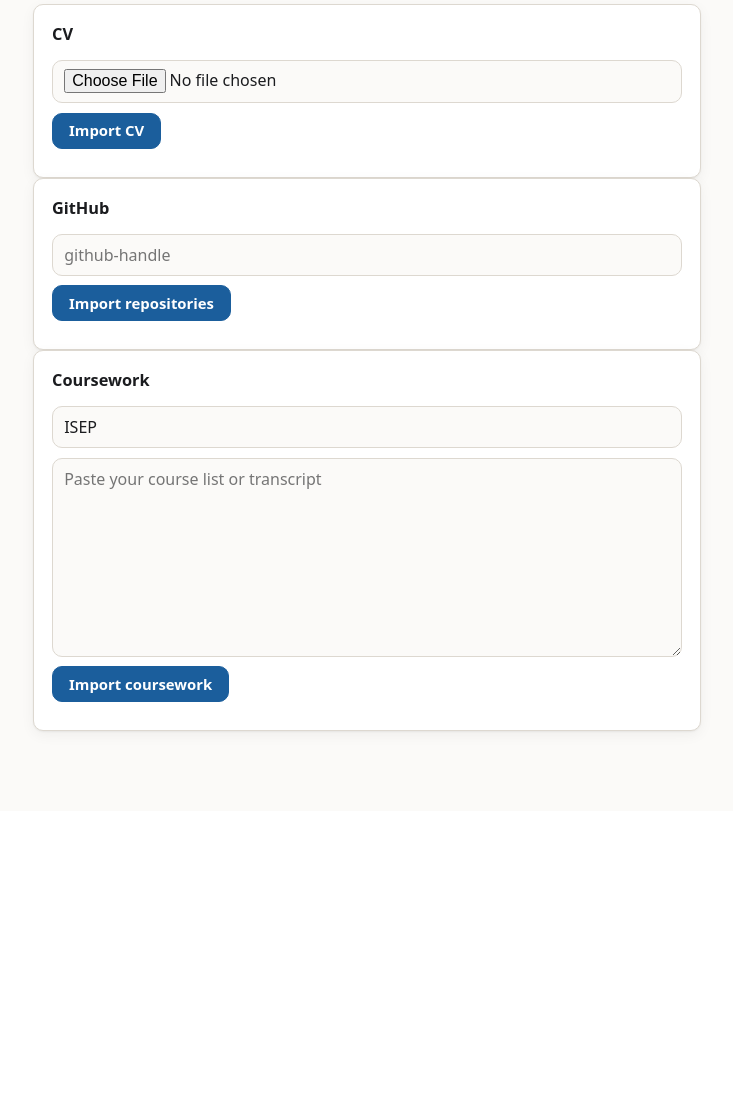
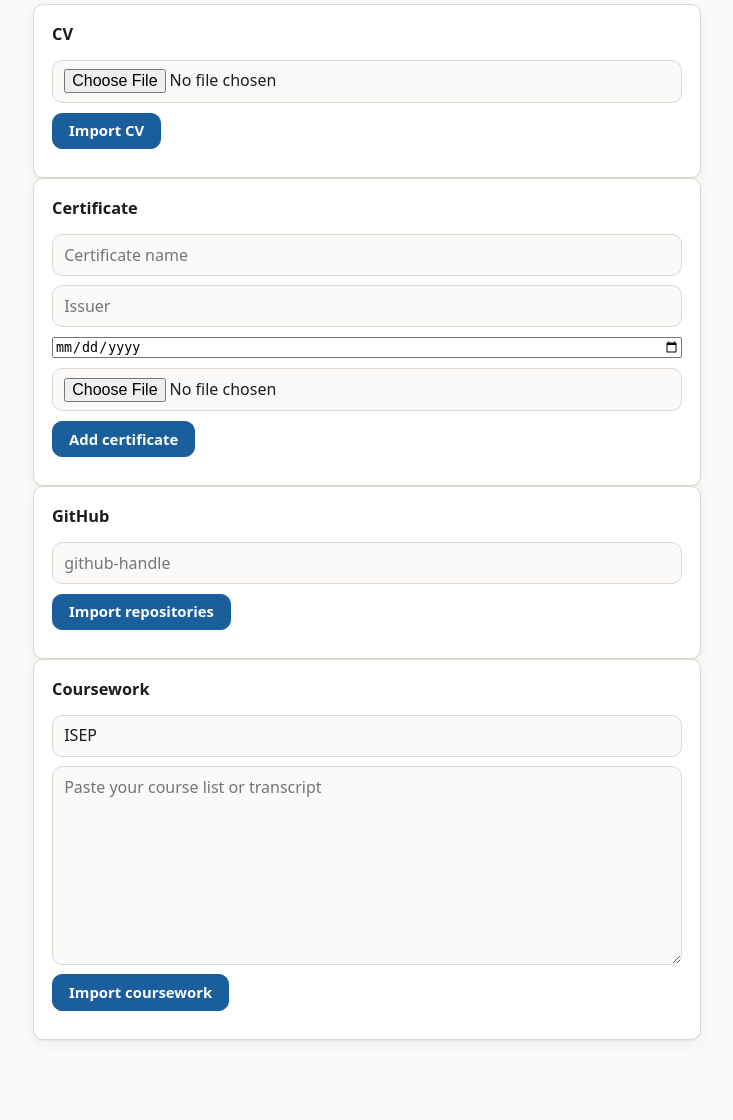
Before and after one commit to t0n-a/jobhunt, a FastAPI app: page /import in a window 1280 px wide. Shown: the part 228-1348 px from the top of the page, without its empty margins (273-1006 px from the left). Before the commit the page ends 964 px from the top, so only its background shows below. Run offline with FastAPI, Linux system fonts and the light colour scheme; parts of the project's set-up code (start-up, migrations or seed data) failed here and were passed over.

Commit message:
feat(growth): certificate upload as evidence; docs
Certificate form on /import saves the file under data_dir/certificates
and adds an unconfirmed COURSE atom the candidate confirms on /atoms.
README gains a Profile growth section.

Co-Authored-By: Claude Haiku 5.5 <noreply@anthropic.com>
Claude-Session: https://claude.ai/code/session_01XiAr3s8WUvZT13xqAW6qWA

```diff
--- a/src/jobhunt/web/app.py
+++ b/src/jobhunt/web/app.py
@@ -2,7 +2,7 @@ import os
 import shutil
 from collections import Counter
 from contextlib import contextmanager
-from datetime import UTC, datetime
+from datetime import UTC, date, datetime
 from pathlib import Path
 from urllib.parse import urlsplit
 
@@ -39,7 +39,7 @@ from jobhunt.matching.score import EmptyProfileError, score_job
 from jobhunt.profile.importers.coursework import import_coursework
 from jobhunt.profile.importers.cv import import_cv
 from jobhunt.profile.importers.github import import_github
-from jobhunt.profile.models import EvidenceAtom
+from jobhunt.profile.models import AtomKind, EvidenceAtom, Provenance
 from jobhunt.profile.store import AtomStore
 from jobhunt.tailor.models import Application, delete_bullet, edit_bullet, iter_bullets
 from jobhunt.tailor.pipeline import mark_applied, render_application, tailor_job
@@ -48,6 +48,7 @@ from jobhunt.web.flash import FLASH_COOKIE, flash, read_flash
 from jobhunt.web.home import home_state
 
 HERE = Path(__file__).parent
+CERTIFICATE_MAX_BYTES = 10 * 1024 * 1024
 
 
 @contextmanager
@@ -229,6 +230,61 @@ def create_app(config: Config) -> FastAPI:
 
         store.add_many(atoms)
         return _imported(len(atoms))
+
+    @app.post("/import/certificate")
+    def import_certificate_route(
+        name: str = Form(...),
+        issuer: str = Form(""),
+        issued_on: str = Form(""),
+        file: UploadFile = File(...),
+        store: AtomStore = Depends(get_store),
+    ):
+        raw_filename = file.filename or ""
+        suffix = Path(raw_filename).suffix.lower()
+        if suffix not in (".pdf", ".png", ".jpg", ".jpeg"):
+            raise HTTPException(
+                status_code=400,
+                detail=f"Unsupported certificate format: {suffix or '(no extension)'}",
+            )
+        started_on = None
+        if issued_on:
+            try:
+                started_on = date.fromisoformat(issued_on)
+            except ValueError as exc:
+                raise HTTPException(status_code=400, detail="issued_on must be YYYY-MM-DD") from exc
+
+        sanitized_name = Path(raw_filename).name
+        filename = sanitized_name if sanitized_name else f"certificate{suffix}"
+        certificates = config.data_dir / "certificates"
+        certificates.mkdir(parents=True, exist_ok=True)
+        target = certificates / filename
+        size = 0
+        with target.open("wb") as out:
+            while chunk := file.file.read(1024 * 1024):
+                size += len(chunk)
+                if size > CERTIFICATE_MAX_BYTES:
+                    break
+                out.write(chunk)
+        if size > CERTIFICATE_MAX_BYTES:
+            target.unlink(missing_ok=True)
+            raise HTTPException(status_code=400, detail="Certificate is larger than 10 MB")
+
+        issuer_part = f" ({issuer})" if issuer else ""
+        issued_part = f", issued {issued_on}" if issued_on else ""
+        store.add(
+            EvidenceAtom(
+                kind=AtomKind.COURSE,
+                title=name,
+                description=f"Certification: {name}{issuer_part}{issued_part}",
+                skills=[],
+                provenance=Provenance.MANUAL,
+                source_ref=target.relative_to(config.data_dir).as_posix(),
+                started_on=started_on,
+                confirmed=False,
+            )
+        )
+        response = RedirectResponse("/atoms", status_code=303)
+        return flash(response, "Certificate added. Confirm it on this page to use it as evidence.")
 
     @app.post("/atoms/{atom_id}/confirm")
     def atom_confirm(request: Request, atom_id: int, store: AtomStore = Depends(get_store)):
--- a/src/jobhunt/web/templates/import.html
+++ b/src/jobhunt/web/templates/import.html
@@ -11,6 +11,17 @@
   <form method="post" action="/import/cv" enctype="multipart/form-data">
     <input type="file" name="file" accept=".pdf,.docx,.txt" required>
     <button type="submit" class="primary" data-busy="Importing…">Import CV</button>
+  </form>
+</section>
+
+<section class="card">
+  <h3>Certificate</h3>
+  <form method="post" action="/import/certificate" enctype="multipart/form-data">
+    <input type="text" name="name" placeholder="Certificate name" required>
+    <input type="text" name="issuer" placeholder="Issuer">
+    <input type="date" name="issued_on" aria-label="Issued on">
+    <input type="file" name="file" accept=".pdf,.png,.jpg,.jpeg" required>
+    <button type="submit" class="primary" data-busy="Adding…">Add certificate</button>
   </form>
 </section>
 
```
Also changed, not shown: tests/test_web_certs.py (added, +98 -0 lines), README.md.
